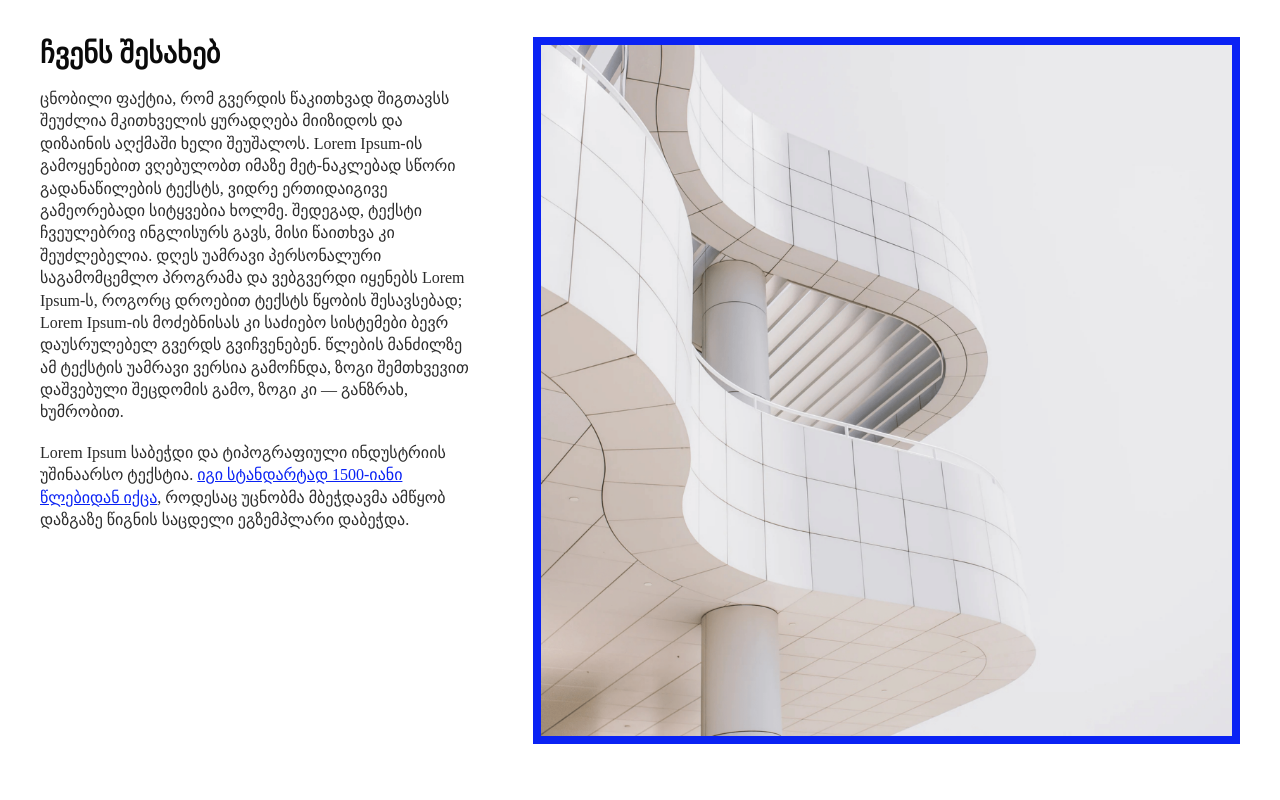
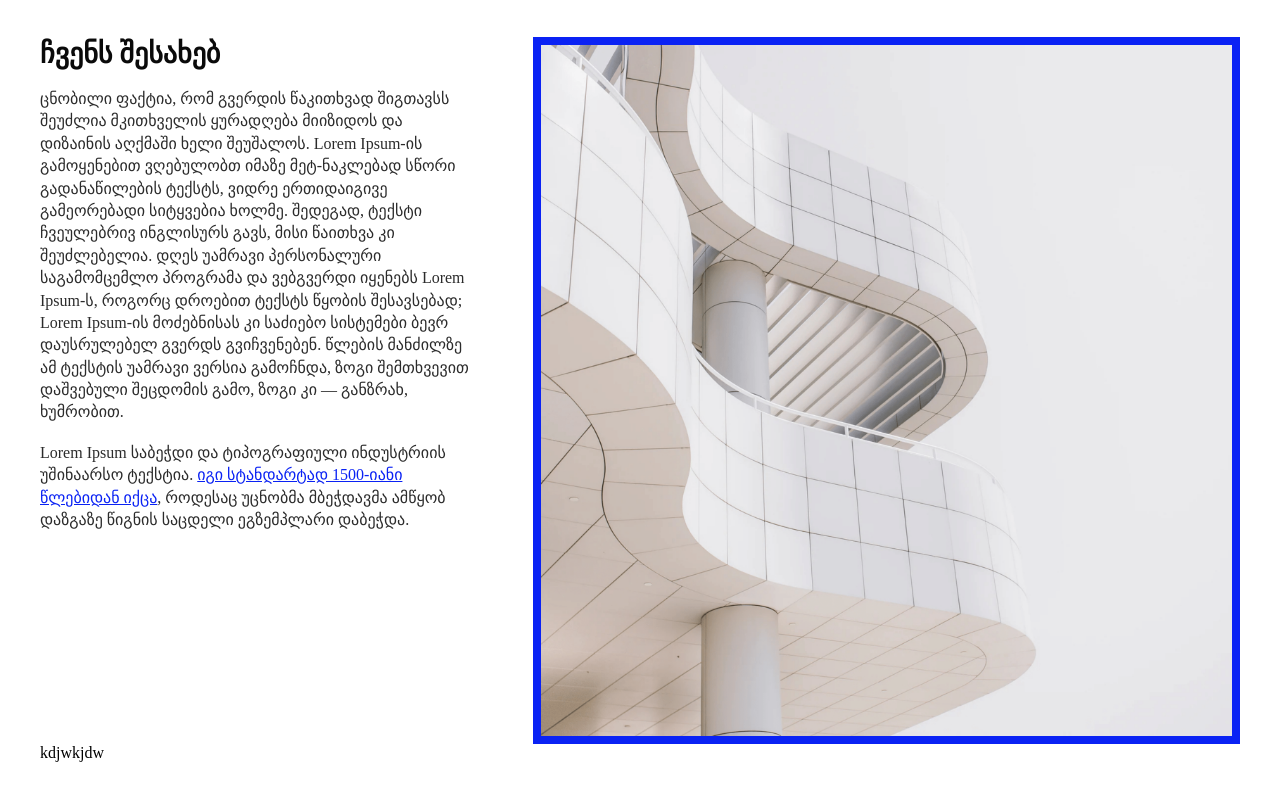
Before and after one commit to Tchokhura/davaleba-5, a plain HTML site: page index.html in a window 1280 px wide. Shown: the part 889-1689 px from the top of the page. Drawn offline with Linux system fonts and the light colour scheme.

Commit message:
meore cvlileba

```diff
--- a/index.html
+++ b/index.html
@@ -66,6 +66,7 @@
             <img src="images/image4.png" alt="image4" />
           </div>
         </div>
+        <p>kdjwkjdw</p>
       </section>
     </main>
   </body>
```
